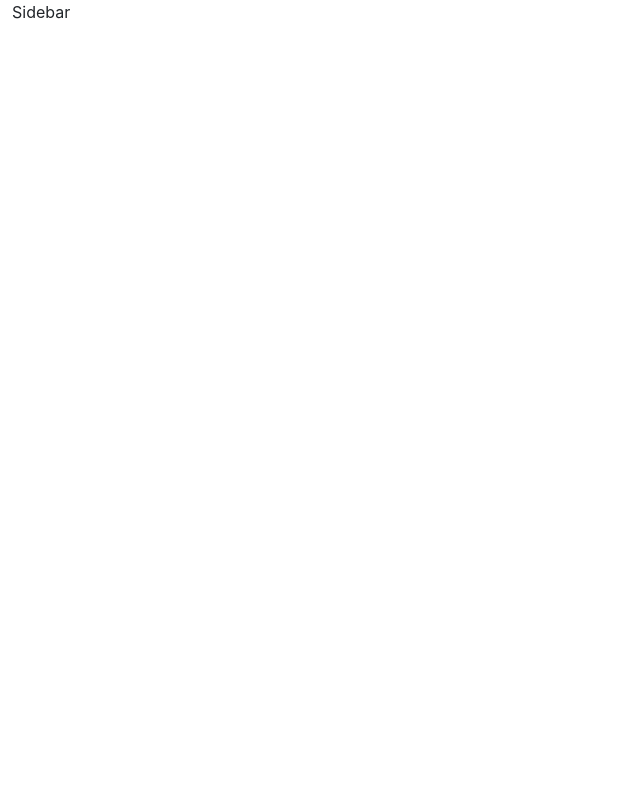
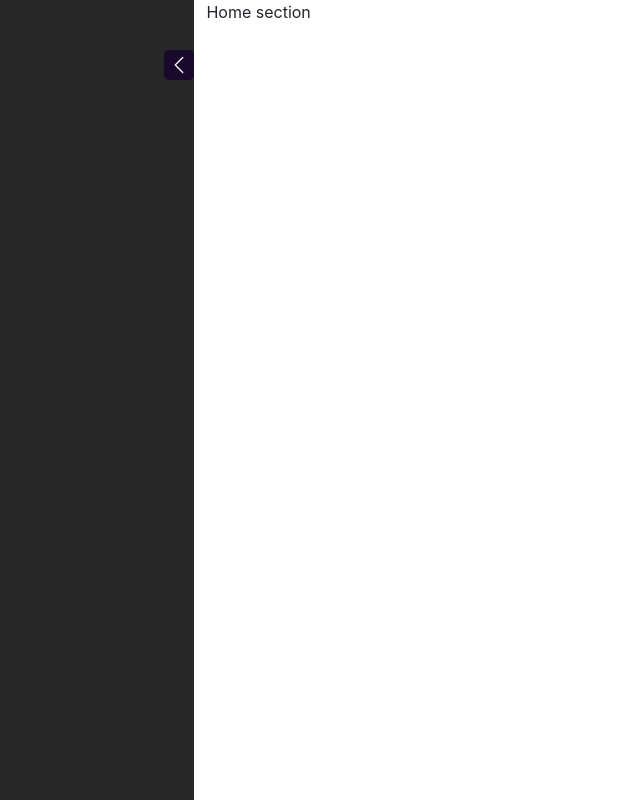
Before and after one commit to ingarbi/yt_react_web_portfolio, a React (Create React App) app: page / in a window 1280 px wide. Shown: the whole page, without its empty margins (0-640 px from the left). Built offline with nearby package versions, Linux system fonts and the light colour scheme.

Commit message:
#3 Sidebar collapse

```diff
--- a/package.json
+++ b/package.json
@@ -8,6 +8,7 @@
     "@testing-library/user-event": "^13.5.0",
     "react": "^18.2.0",
     "react-dom": "^18.2.0",
+    "react-icons": "^4.8.0",
     "react-scripts": "5.0.1",
     "web-vitals": "^2.1.4"
   },
--- a/src/Components/Home/Home.js
+++ b/src/Components/Home/Home.js
@@ -3,7 +3,7 @@ import "./Home.css"
 
 const Home = () => {
   return (
-    <div>Home</div>
+    <div>Home section</div>
   )
 }
 
--- a/src/Components/Sidebar/Sidebar.css
+++ b/src/Components/Sidebar/Sidebar.css
@@ -0,0 +1,35 @@
+.sidebar-section{
+    display: flex;
+}
+
+.sidebar{
+    height: 100vh;
+    width: 95px;
+    background-color: #030303da;
+}
+
+.sidebar-expand{
+    width: 230px;
+}
+
+.icon-for-sidebar-expand-and-collapse{
+    display: flex;
+    align-items: right;
+    justify-content: right;
+    cursor: pointer;
+}
+
+.icon-for-sidebar-expand-and-collapse p svg{
+    background-color: #19092c;
+    padding: 5px;
+    color: white;
+    border-radius: 5px;
+    margin-top: 50px;
+}
+
+
+.container-fluid{
+    padding-left: 0px!important;
+    padding-right: 0px!important;
+    overflow: hidden;
+}
--- a/src/Components/Sidebar/Sidebar.js
+++ b/src/Components/Sidebar/Sidebar.js
@@ -1,10 +1,32 @@
-import React from 'react'
-import "./Sidebar.css"
+import React, { useState } from "react";
+import "./Sidebar.css";
+import Home from "../Home/Home";
+import { BsChevronLeft, BsChevronRight } from "react-icons/bs";
 
 const Sidebar = () => {
+  const [expandSidebar, setExpandSidebar] = useState(true);
+  const handleClick = () => {
+    setExpandSidebar(!expandSidebar);
+  };
   return (
-    <div className='container-fluid sidebar-section'>Sidebar</div>
-  )
-}
+    <div className="container-fluid sidebar-section">
+      <div className={expandSidebar ? "sidebar-expand sidebar" : "sidebar"}>
+        <div className="icon-for-sidebar-expand-and-collapse">
+          <p onClick={handleClick}>
+            {expandSidebar ? (
+              <BsChevronLeft size={30} />
+            ) : (
+              <BsChevronRight size={30} />
+            )}
+          </p>
+        </div>
+      </div>
 
-export default Sidebar
+      <div className="container">
+        <Home />
+      </div>
+    </div>
+  );
+};
+
+export default Sidebar;
```
Also changed, not shown: 1 other file (tests, documents, lock files or other folders).
